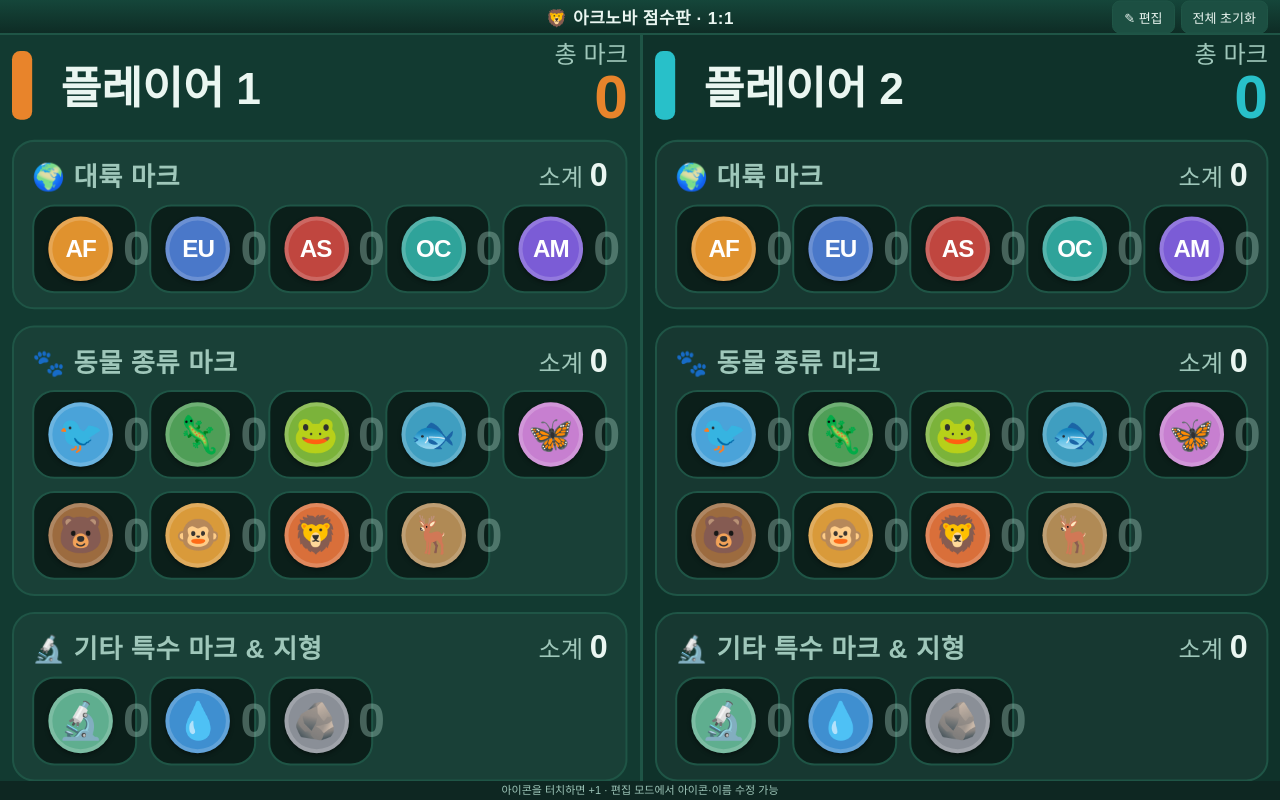
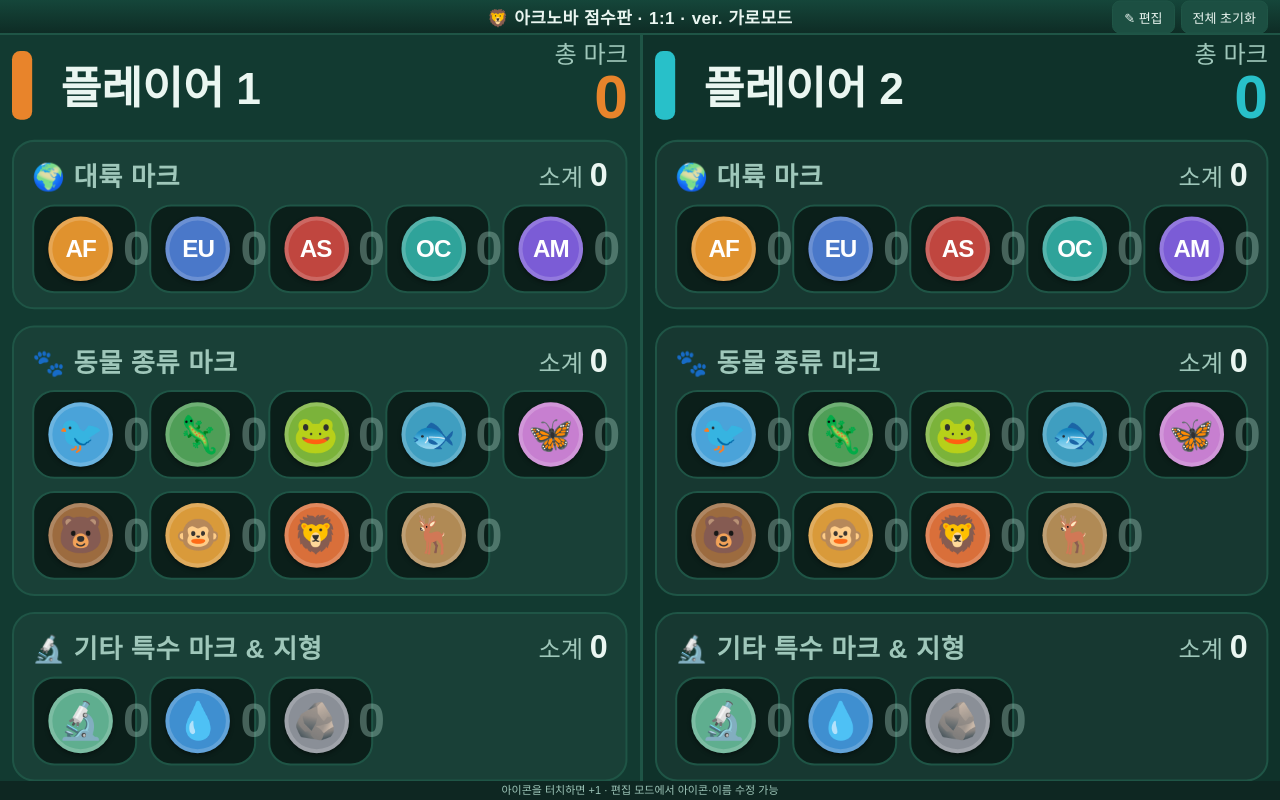
Before and after one commit to codi2030/arknova-scoreboard, a plain HTML site: page index.html in a window 1280 px wide. Drawn offline with Linux system fonts and the light colour scheme.

Commit message:
제목에 ver. 가로모드 표기 추가
Co-Authored-By: Claude Opus 4.8 <noreply@anthropic.com>

```diff
--- a/index.html
+++ b/index.html
@@ -3,7 +3,7 @@
 <head>
 <meta charset="UTF-8">
 <meta name="viewport" content="width=device-width, initial-scale=1.0, maximum-scale=1.0, user-scalable=no, viewport-fit=cover">
-<title>아크노바 점수판 (1:1)</title>
+<title>아크노바 점수판 (1:1) · 가로모드</title>
 <meta name="theme-color" content="#0e2722">
 <meta name="apple-mobile-web-app-capable" content="yes">
 <meta name="mobile-web-app-capable" content="yes">
@@ -125,7 +125,7 @@
 </head>
 <body>
 <header>
-  <h1>🦁 아크노바 점수판 · 1:1</h1>
+  <h1>🦁 아크노바 점수판 · 1:1 · ver. 가로모드</h1>
   <div class="tools">
     <button id="editBtn" onclick="toggleEdit()">✎ 편집</button>
     <button onclick="resetAll()">전체 초기화</button>
```
